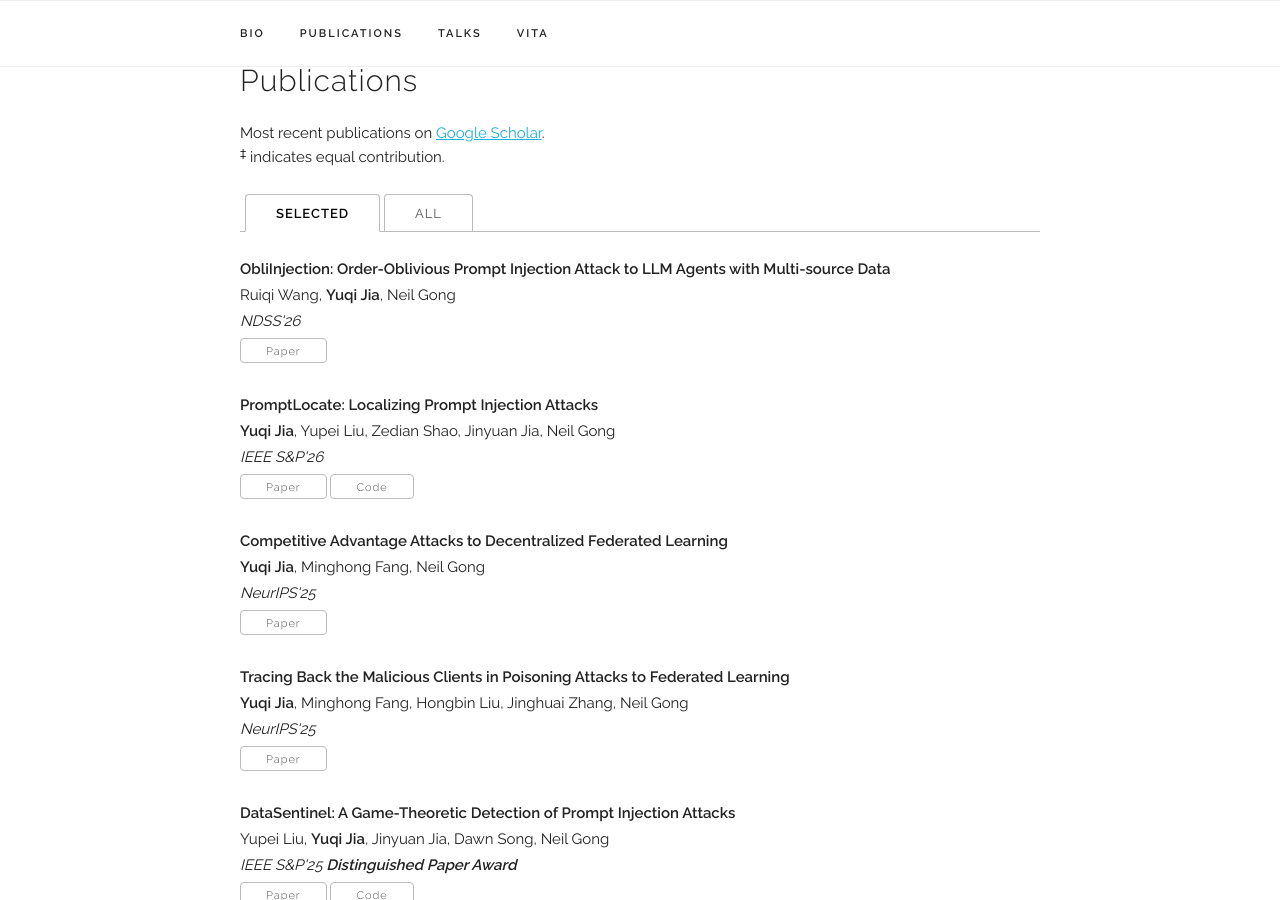
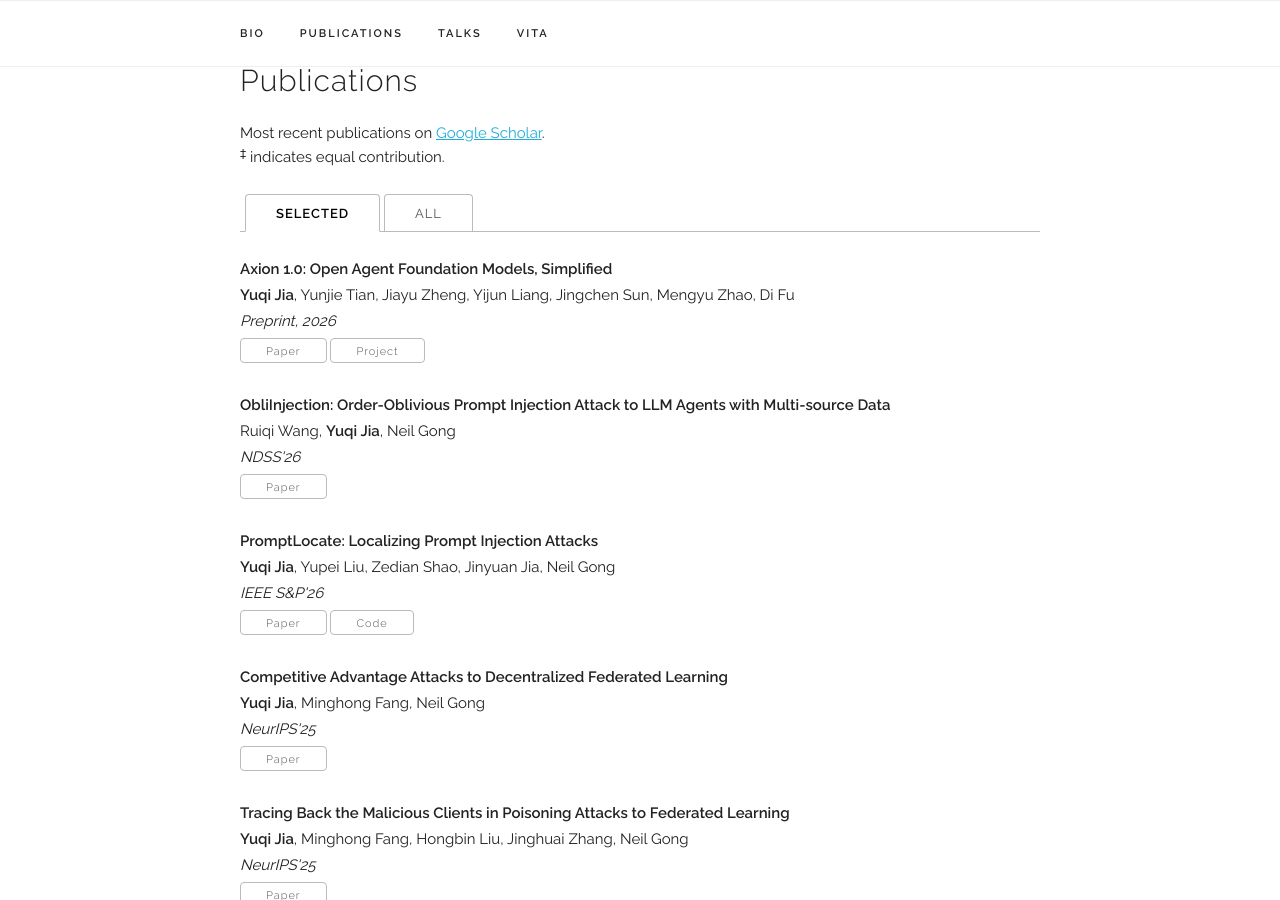
Before and after one commit to jyqhahah/jyqhahah.github.io, a Jekyll site: the page built from index.html, in a window 1280 px wide and 900 px high, scrolled down 890 px. Built offline with Jekyll 4.4.1, drawn with Linux system fonts in a browser that asks for light colours; some web fonts are replaced.

Commit message:
Add Axion paper and project homepage to publications

```diff
--- a/_data/publications.yaml
+++ b/_data/publications.yaml
@@ -1,4 +1,11 @@
 papers:
+
+  - title: "Axion 1.0: Open Agent Foundation Models, Simplified"
+    authors: "<b>Yuqi Jia</b>, Yunjie Tian, Jiayu Zheng, Yijun Liang, Jingchen Sun, Mengyu Zhao, Di Fu"
+    venue: "Preprint, 2026"
+    paper_pdf: "https://axion1-0.github.io/paper/axion.pdf"
+    project: "https://axion1-0.github.io/"
+    selected: y
 
   - title: "ObliInjection: Order-Oblivious Prompt Injection Attack to LLM Agents with Multi-source Data"
     authors: "Ruiqi Wang, <b>Yuqi Jia</b>, Neil Gong"
--- a/index.html
+++ b/index.html
@@ -98,6 +98,10 @@ title: Home
               <a class="button" href="{{ paper.video }}" target="_blank">Video</a>
             {% endif %}
 
+            {% if paper.project %}
+              <a class="button" href="{{ paper.project }}" target="_blank" rel="noopener">Project</a>
+            {% endif %}
+
             {% if paper.code %}
               <a class="button" href="{{ paper.code }}" target="_blank">Code</a>
             {% endif %}
@@ -132,6 +136,10 @@ title: Home
 
             {% if paper.video %}
               <a class="button" href="{{ paper.video }}" target="_blank">Video</a>
+            {% endif %}
+
+            {% if paper.project %}
+              <a class="button" href="{{ paper.project }}" target="_blank" rel="noopener">Project</a>
             {% endif %}
 
             {% if paper.code %}
```
